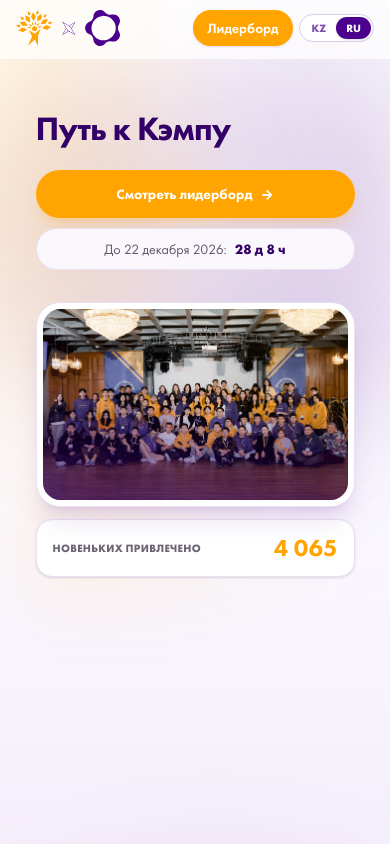
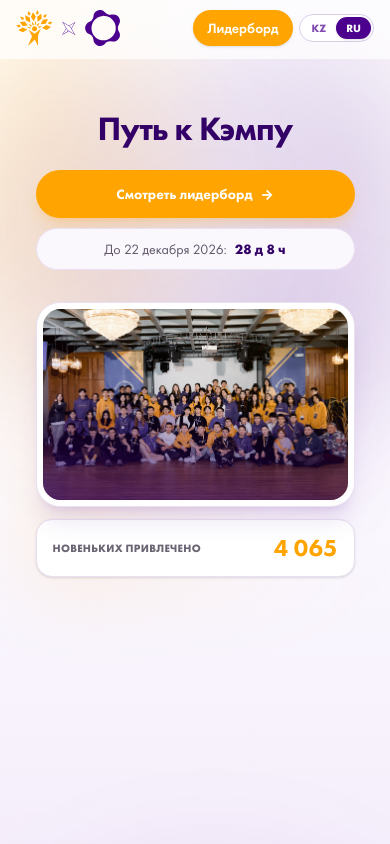
Before and after one commit to tarashluvv/Unity, a Next.js app: page /camp2026 in a window 390 px wide. Shown: the top 844 px of the page. Built offline with nearby package versions, Linux system fonts and the light colour scheme; no server answers.

Commit message:
fix: hero

```diff
--- a/src/app/camp2026/page.tsx
+++ b/src/app/camp2026/page.tsx
@@ -77,7 +77,7 @@ export default function Home() {
 
         <div className="relative mx-auto grid w-full max-w-[90%] items-center gap-8 px-4 pb-10 pt-4 sm:px-3 sm:pb-12 sm:pt-8 lg:grid-cols-[1.08fr_.92fr] lg:gap-8 lg:pb-16 lg:pt-10 lg:px-4">
           <div className="relative z-10 animate-fade-up">
-            <h1 className="max-w-3xl text-[2.1rem] font-extrabold leading-[1.02] tracking-tight text-[#320066] sm:text-6xl lg:text-[5.1rem]">
+            <h1 className="max-w-3xl text-[2.1rem] font-extrabold text-center sm:text-left leading-[1.02] tracking-tight text-[#320066] sm:text-6xl lg:text-[5.1rem]">
               {t('Путь к Кэмпу')}
             </h1>
 
@@ -123,10 +123,6 @@ export default function Home() {
 
       <footer className="border-t border-white/10 bg-[#320066]">
         <div className="mx-auto flex w-full max-w-6xl flex-col gap-4 px-4 py-8 sm:flex-row sm:items-center sm:justify-between sm:px-3">
-          <div>
-            <div className="text-base font-extrabold text-white">{t('Жаңа адамдар · Гонка регионов')}</div>
-            <div className="mt-0.5 text-sm text-white/70">{t('Данные обновляются.')}</div>
-          </div>
           <img src="/images/logo.svg" alt="Жаңа адамдар. Unity" className="h-9 w-auto shrink-0 transition-transform duration-300 group-hover:scale-[1.02] sm:h-11" />
         </div>
       </footer>
```
